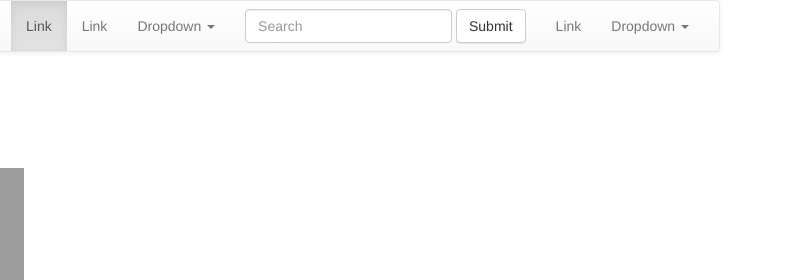
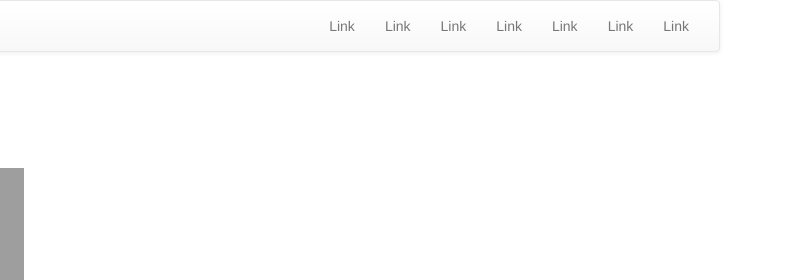
Before and after one commit to EvelyneWauters/weresuperawesome, a website: page src/index.html in a window 1280 px wide. Shown: the top 280 px of the page, 490-1280 px from the left. Drawn offline with nearby package versions, Linux system fonts and the light colour scheme; files that its build step writes are made by us from their sources; grey boxes are pictures that could not be loaded.

Commit message:
added links to the navbar

```diff
--- a/src/index.html
+++ b/src/index.html
@@ -41,40 +41,15 @@
 
             <!-- Collect the nav links, forms, and other content for toggling -->
             <div class="collapse navbar-collapse" id="bs-example-navbar-collapse-1">
-                <ul class="nav navbar-nav">
-                    <li class="active"><a href="#">Link <span class="sr-only">(current)</span></a></li>
-                    <li><a href="#">Link</a></li>
-                    <li class="dropdown">
-                        <a href="#" class="dropdown-toggle" data-toggle="dropdown" role="button" aria-haspopup="true" aria-expanded="false">Dropdown <span class="caret"></span></a>
-                        <ul class="dropdown-menu">
-                            <li><a href="#">Action</a></li>
-                            <li><a href="#">Another action</a></li>
-                            <li><a href="#">Something else here</a></li>
-                            <li role="separator" class="divider"></li>
-                            <li><a href="#">Separated link</a></li>
-                            <li role="separator" class="divider"></li>
-                            <li><a href="#">One more separated link</a></li>
-                        </ul>
-                    </li>
-                </ul>
-                <form class="navbar-form navbar-left" role="search">
-                    <div class="form-group">
-                        <input type="text" class="form-control" placeholder="Search">
-                    </div>
-                    <button type="submit" class="btn btn-default">Submit</button>
-                </form>
                 <ul class="nav navbar-nav navbar-right">
                     <li><a href="#">Link</a></li>
-                    <li class="dropdown">
-                        <a href="#" class="dropdown-toggle" data-toggle="dropdown" role="button" aria-haspopup="true" aria-expanded="false">Dropdown <span class="caret"></span></a>
-                        <ul class="dropdown-menu">
-                            <li><a href="#">Action</a></li>
-                            <li><a href="#">Another action</a></li>
-                            <li><a href="#">Something else here</a></li>
-                            <li role="separator" class="divider"></li>
-                            <li><a href="#">Separated link</a></li>
-                        </ul>
-                    </li>
+                    <li><a href="#">Link</a></li>
+                    <li><a href="#">Link</a></li>
+                    <li><a href="#">Link</a></li>
+                    <li><a href="#">Link</a></li>
+                    <li><a href="#">Link</a></li>
+                    <li><a href="#">Link</a></li>
+
                 </ul>
             </div><!-- /.navbar-collapse -->
         </div><!-- /.container-fluid -->
```
